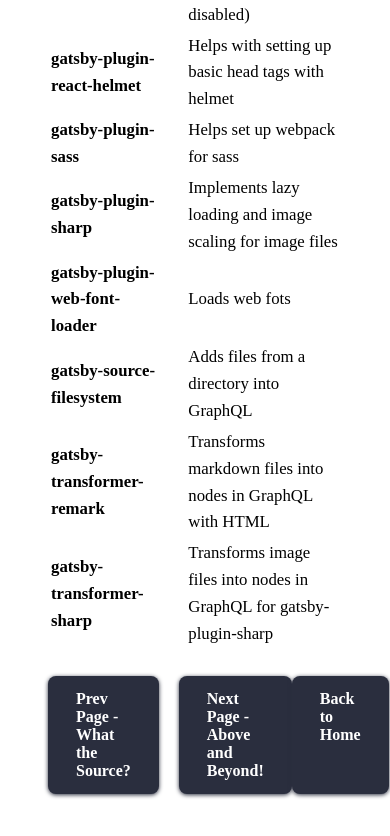
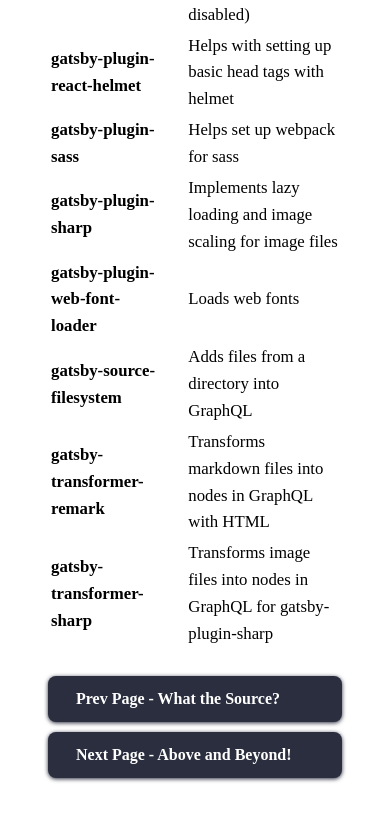
Before and after one commit to csecutsc/pear-boilerplate, a Gatsby site: page /plugins/ in a window 390 px wide. Shown: the part 892-1728 px from the top of the page. Built offline with nearby package versions, Linux system fonts and the light colour scheme; Gatsby itself is replaced by a stand-in of ours; a web font is replaced by a local one.

Commit message:
Fixed typo and made responsive

```diff
--- a/src/data/blogs/plugins.md
+++ b/src/data/blogs/plugins.md
@@ -21,7 +21,7 @@ Here are some of the plugins being used in this repo,
 | **gatsby-plugin-react-helmet** | Helps with setting up basic head tags with helmet |
 | **gatsby-plugin-sass** | Helps set up webpack for sass |
 | **gatsby-plugin-sharp** | Implements lazy loading and image scaling for image files |
-| **gatsby-plugin-web-font-loader** | Loads web fots |
+| **gatsby-plugin-web-font-loader** | Loads web fonts |
 | **gatsby-source-filesystem** | Adds files from a directory into GraphQL |
 | **gatsby-transformer-remark** | Transforms markdown files into nodes in GraphQL with HTML |
 | **gatsby-transformer-sharp** | Transforms image files into nodes in GraphQL for gatsby-plugin-sharp |
--- a/src/styles/components/Button.scss
+++ b/src/styles/components/Button.scss
@@ -2,7 +2,9 @@
 @import '../variables';
 
 .button {
-    display: inline-block;
+    display: inline-flex;
+    align-items: center;
+    box-sizing: border-box;
     padding: 14px 28px;
     background-color: $BLACK;
     border-radius: 8px;
--- a/src/styles/templates/BlogPage.scss
+++ b/src/styles/templates/BlogPage.scss
@@ -40,14 +40,6 @@
 
     &__button {
         margin-right: 20px;
-        &:nth-child(2) {
-            margin-right: 0;
-        }
-
-        &--back {
-            margin-left: auto;
-            margin-right: 0;
-        }
     }
 
     &__content {
@@ -85,3 +77,15 @@
         }
     }
 }
+
+@media screen and (max-width: 720px) {
+    .blog {
+        &__footer {
+            flex-direction: column;
+        }
+        &__button {
+            margin: 0 0 10px;
+            width: 100%;
+        }
+    }
+}
--- a/src/templates/BlogPage/Footer.jsx
+++ b/src/templates/BlogPage/Footer.jsx
@@ -3,7 +3,7 @@ import { Button } from '@components';
 
 export const Footer = ({ order, edges }) => (
   <footer className='blog__footer'>
-    {Boolean(order) && (
+    {Boolean(order) ? (
       <Button
         to={edges[order - 1].node.fields.slug}
         className='blog__button'
@@ -11,14 +11,19 @@ export const Footer = ({ order, edges }) => (
       >
         Prev Page - {edges[order - 1].node.frontmatter.title}
       </Button>
+    ) : (
+      <Button className='blog__button blog__button--back' to='/'>
+        Back to Home
+      </Button>
     )}
-    {order !== edges.length - 1 && (
+    {order !== edges.length - 1 ? (
       <Button to={edges[order + 1].node.fields.slug} className='blog__button'>
         Next Page - {edges[order + 1].node.frontmatter.title}
       </Button>
+    ) : (
+      <Button className='blog__button blog__button--back' to='/'>
+        Back to Home
+      </Button>
     )}
-    <Button className='blog__button blog__button--back' to='/'>
-      Back to Home
-    </Button>
   </footer>
 );
```
